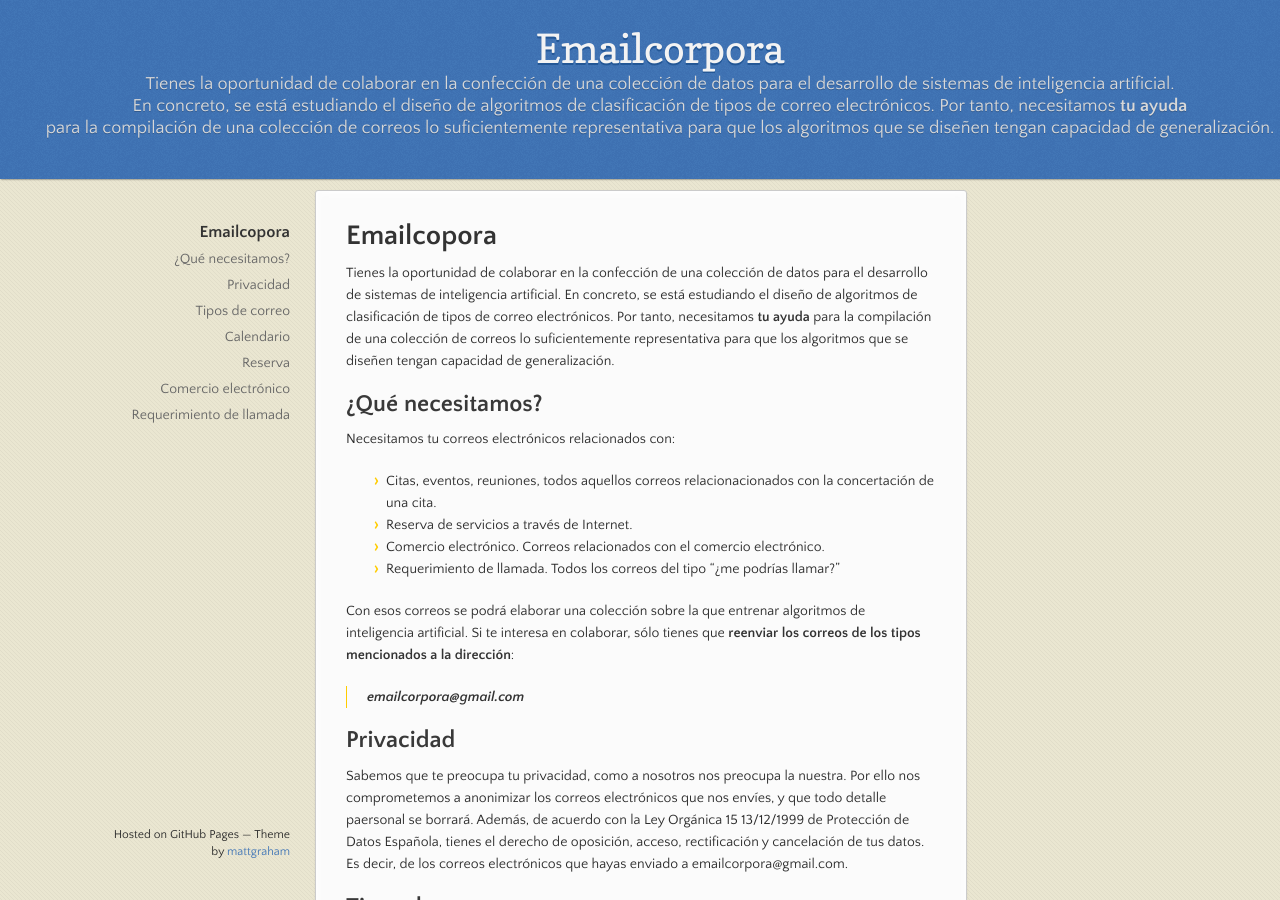
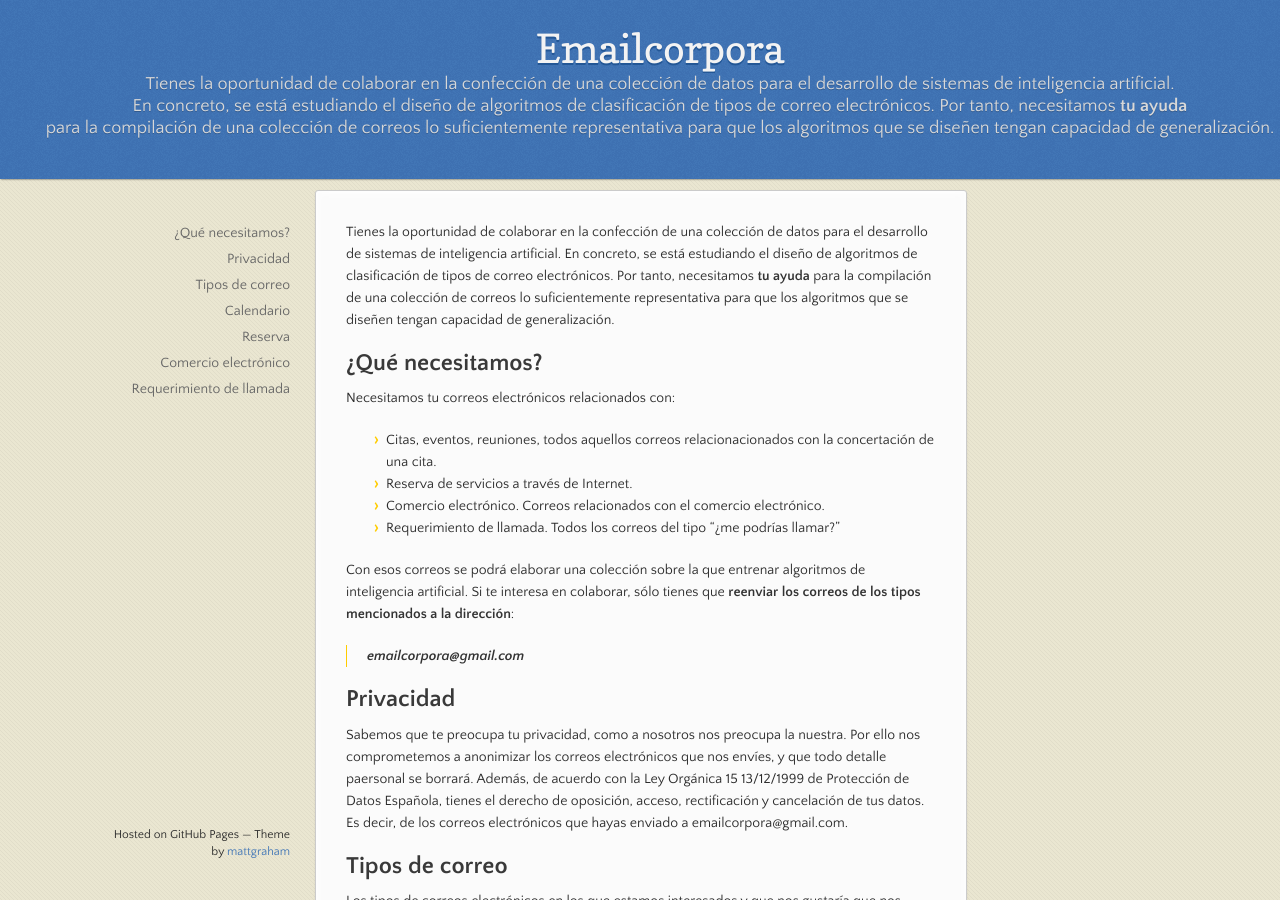
Before and after one commit to emailcorpora/emailcorpora.github.io, a Jekyll site: the page built from index.md, in a window 1280 px wide and 900 px high. Built offline with Jekyll 4.4.1, drawn with Linux system fonts in a browser that asks for light colours; the repository's description, which GitHub fills in, is left out; our own code applies the rules of GitHub Pages for plain Markdown files.

Commit message:
Modificación en default.html para mejorar la visualización

```diff
--- a/_layouts/default.html
+++ b/_layouts/default.html
@@ -21,7 +21,8 @@
         <!--<h1>{{ site.title | default: site.github.repository_name }}</h1>-->
         <!--<p>{{ site.description | default: site.github.project_tagline }}</p>-->
         <p>Tienes la oportunidad de colaborar en la confección de una colección de datos para el desarrollo de sistemas de inteligencia artificial.<br>
-           En concreto, se está estudiando el diseño de algoritmos de clasificación de tipos de correo electrónicos. Por tanto, necesitamos <b>tu ayuda</b><br> para la compilación de una colección de correos lo suficientemente representativa para que los algoritmos que se diseñen tengan capacidad de generalización. </p>
+           En concreto, se está estudiando el diseño de algoritmos de clasificación de tipos de correo electrónicos. Por tanto, necesitamos <b>tu ayuda</b><br>
+            para la compilación de una colección de correos lo suficientemente representativa para que los algoritmos que se diseñen tengan capacidad de generalización. </p>
       </header>
 
 
--- a/index.md
+++ b/index.md
@@ -2,7 +2,6 @@
 layout: default
 ---
 
-# Emailcopora
 
 Tienes la oportunidad de colaborar en la confección de una colección de datos para el desarrollo de sistemas de inteligencia artificial. En concreto, se está estudiando el diseño de algoritmos de clasificación de tipos de correo electrónicos. Por tanto, necesitamos **tu ayuda** para la compilación de una colección de correos lo suficientemente representativa para que los algoritmos que se diseñen tengan capacidad de generalización.
 
```
